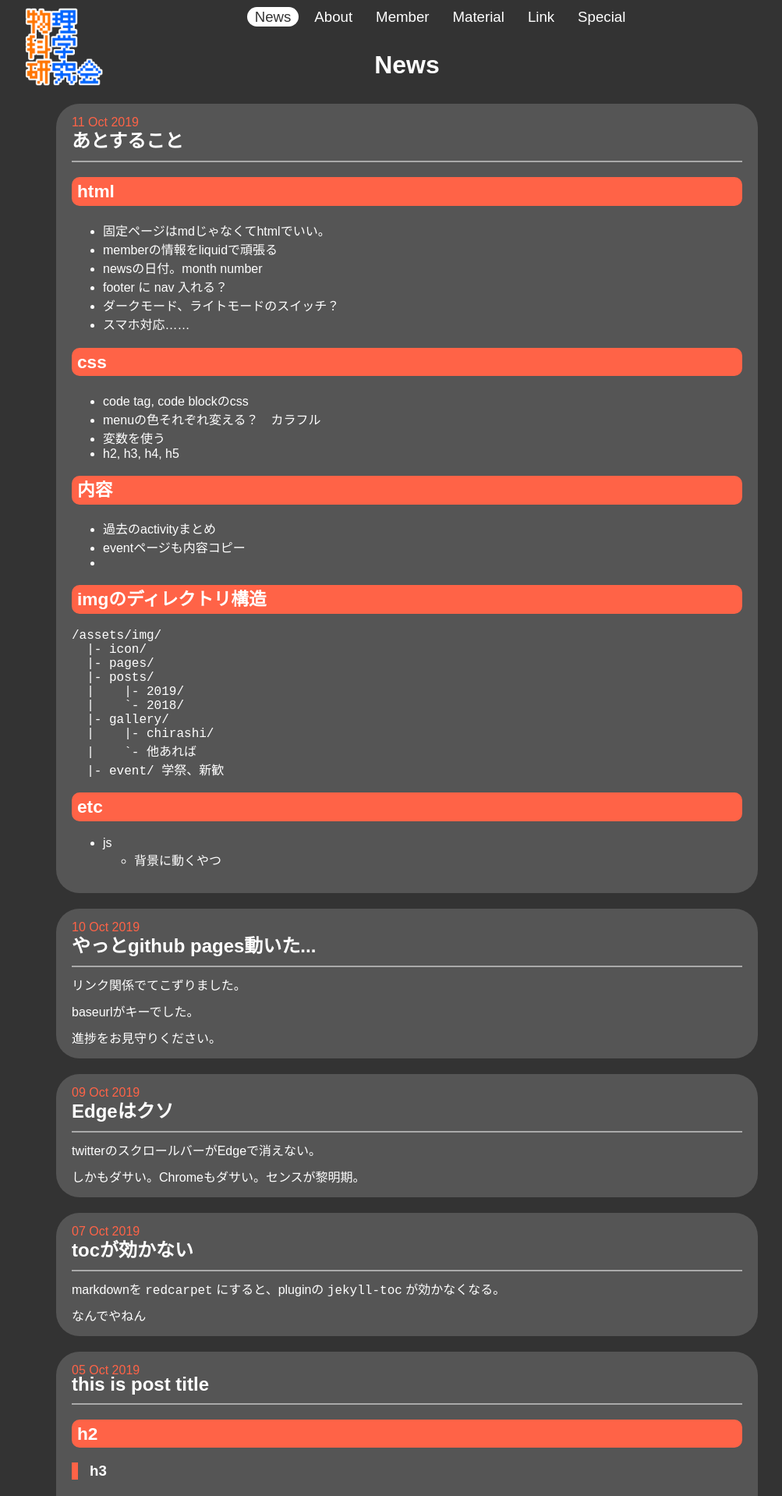
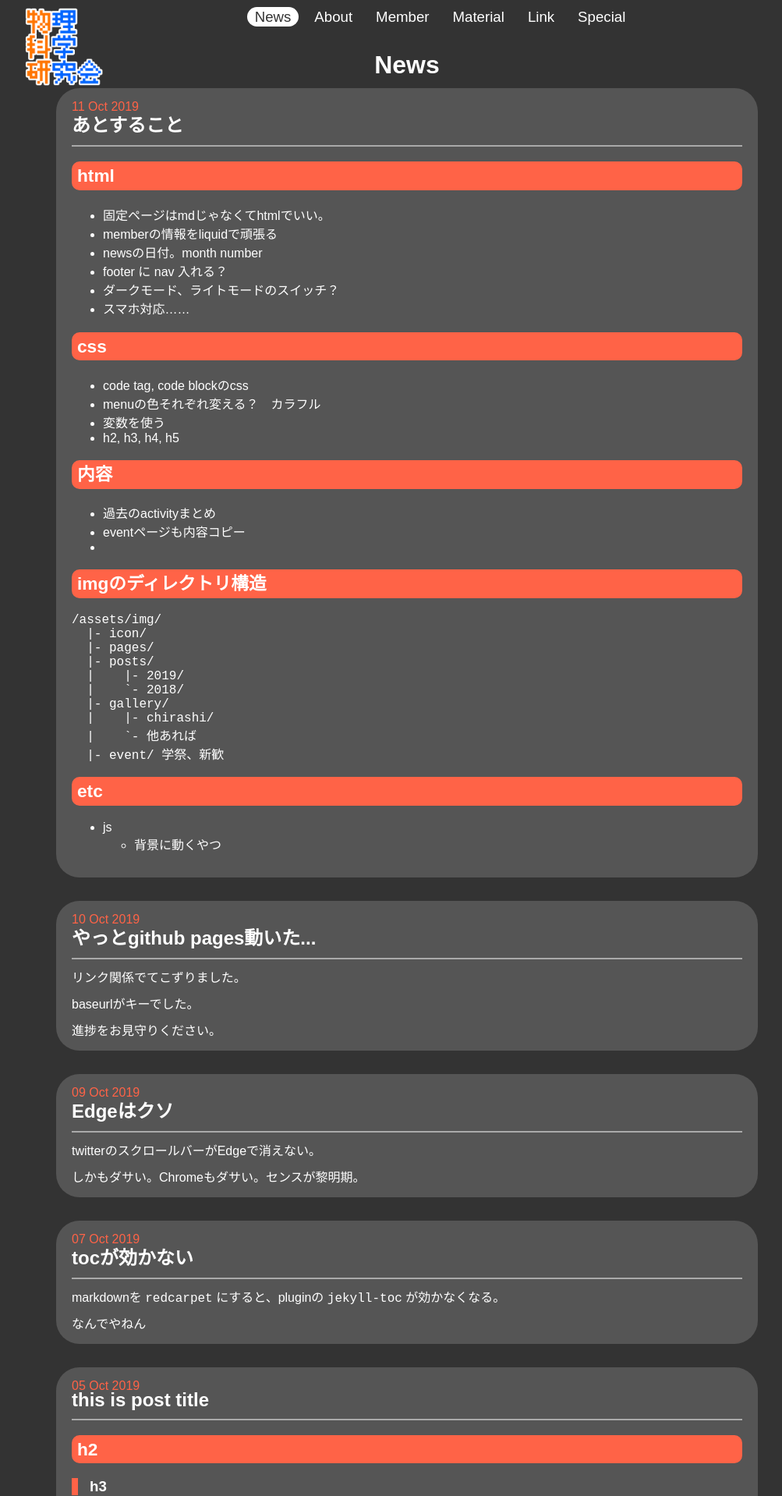
Before and after one commit to vuccaken/vuccaken.github.io, a Jekyll site: the page built from _pages/news.md, in a window 1280 px wide. Shown: the top 1918 px of the page at 78% size, without its empty margins (118-1121 px from the left). Built offline with Jekyll 4.4.1, drawn with Linux system fonts in a browser that asks for light colours.

Commit message:
Update news.scss

```diff
--- a/_sass/news.scss
+++ b/_sass/news.scss
@@ -1,6 +1,6 @@
 .news_article {
   background-color: $bg-color-sub;
-  margin-top: 20px;
+  margin-bottom: 30px;
   padding: 15px 20px;
   border-radius: 30px;
   .news_date {
```
